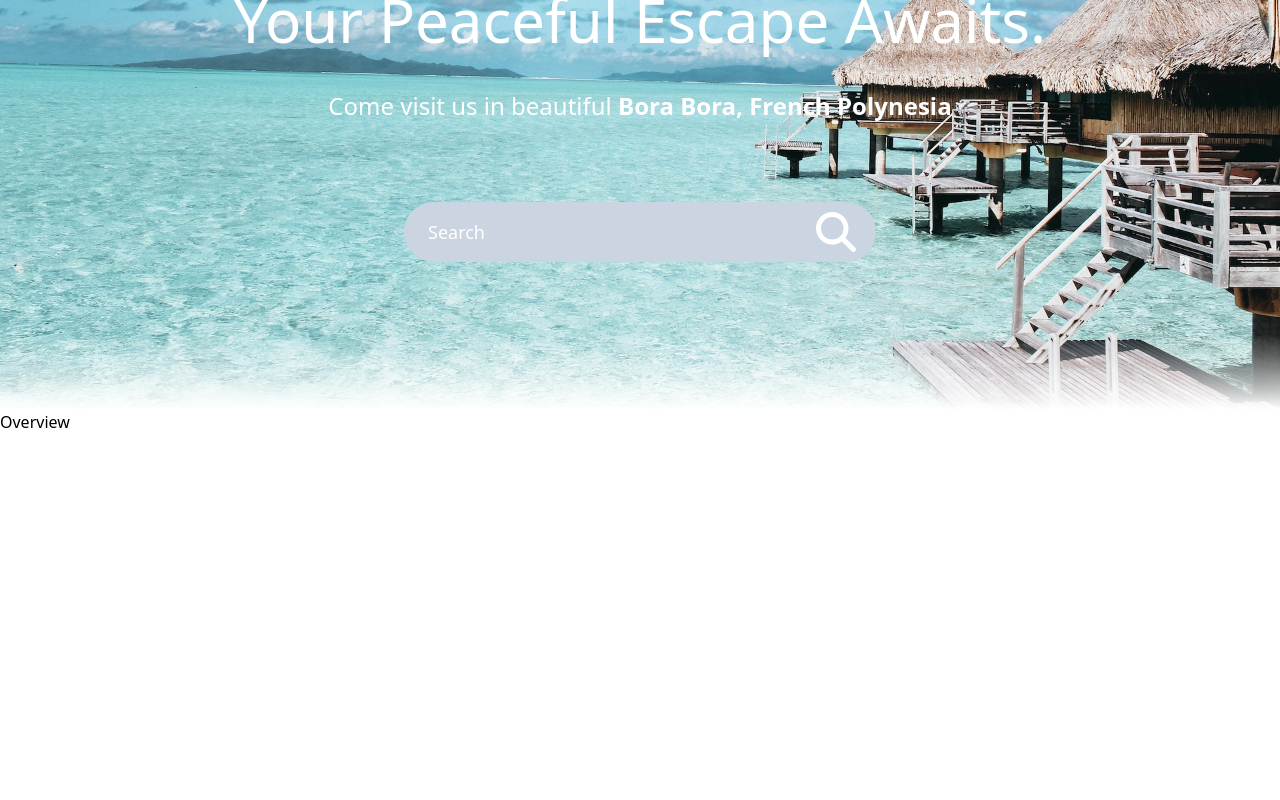
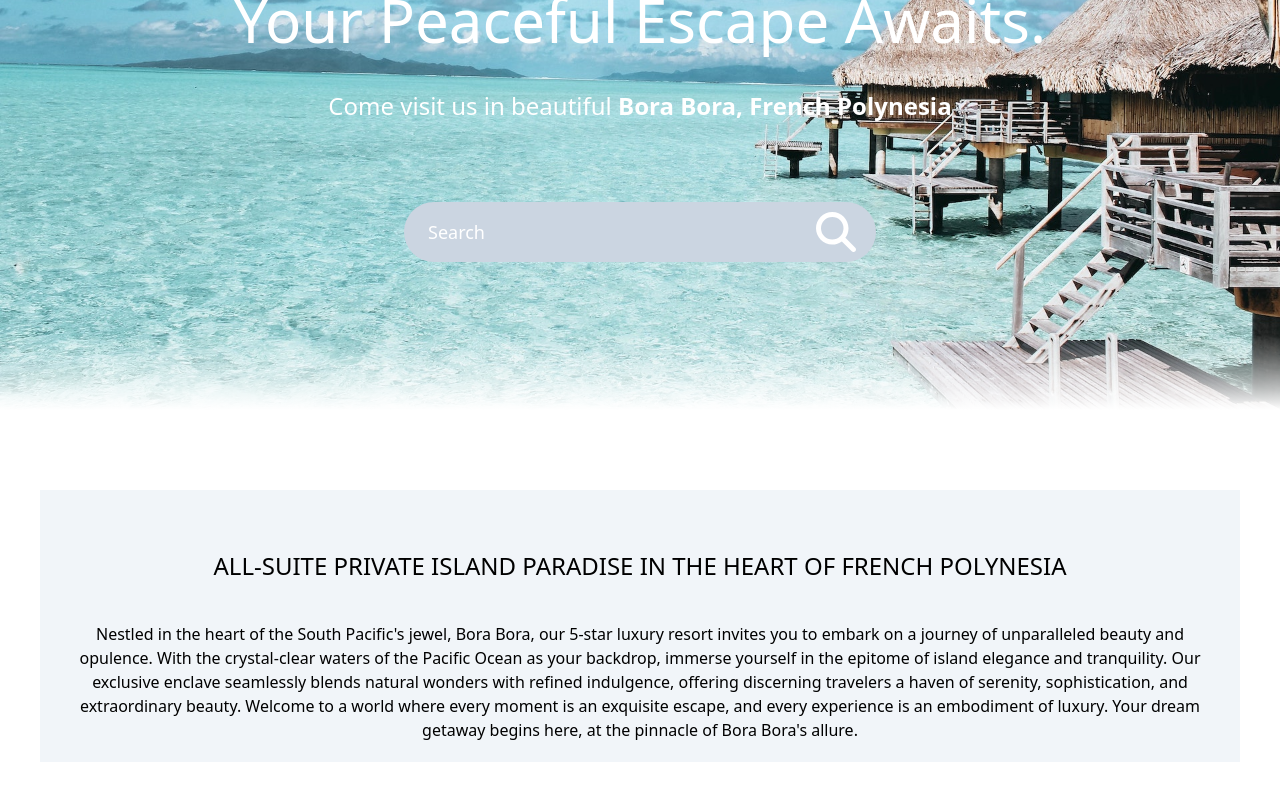
Before and after one commit to DustyDogCodex/white-lotus, a React (Vite) app: page / in a window 1280 px wide. Shown: the part 390-1190 px from the top of the page. Before the commit the page ends 824 px from the top, so only its background shows below. Built offline with nearby package versions, Linux system fonts and the light colour scheme; the HTML template or start-up script is replaced by a standard one.

Commit message:
finished overview section

```diff
--- a/src/components/Hero.tsx
+++ b/src/components/Hero.tsx
@@ -3,7 +3,8 @@ import searchIcon from '../assets/searchIcon.svg'
 
 function Hero() {
     return (
-        <div
+        <section
+            id="home"
             className="h-screen flex flex-col items-center bg-hero-bg-img bg-cover"
         >
             <motion.div
@@ -60,7 +61,7 @@ function Hero() {
 
             {/* this div adds a white smoke rising from the bottom effect which looks reallllllly coooooooooooooool */}
             <div className="absolute h-[75px] xs:h-[200px] bottom-0 w-full bg-[linear-gradient(180deg,_#ffffff00_0%,_#FFF_100%)]" />
-        </div>
+        </section>
     )
 }
 
--- a/src/components/Overview.tsx
+++ b/src/components/Overview.tsx
@@ -1,6 +1,30 @@
+import { motion } from "framer-motion"
+
 function Overview() {
     return (
-        <div>Overview</div>
+        <section
+            id="overview"
+            className="flex items-center justify-center p-10 my-10"
+        >
+            <motion.div
+                className="p-5 bg-slate-100 font-thin"
+                initial="hidden"
+                whileInView="visible"
+                viewport={{ once: true, amount: 0.5 }}
+                transition={{ duration: 0.75 }}
+                variants={{
+                    hidden: { opacity: 0, y: 100 },
+                    visible: { opacity: 1, y: 0}
+                }}
+            >
+                <h1 className="mt-10 text-2xl text-center">ALL-SUITE PRIVATE ISLAND PARADISE IN THE HEART OF FRENCH POLYNESIA</h1>
+                <p
+                    className="mt-10 text-center"
+                >
+                    Nestled in the heart of the South Pacific's jewel, Bora Bora, our 5-star luxury resort invites you to embark on a journey of unparalleled beauty and opulence. With the crystal-clear waters of the Pacific Ocean as your backdrop, immerse yourself in the epitome of island elegance and tranquility. Our exclusive enclave seamlessly blends natural wonders with refined indulgence, offering discerning travelers a haven of serenity, sophistication, and extraordinary beauty. Welcome to a world where every moment is an exquisite escape, and every experience is an embodiment of luxury. Your dream getaway begins here, at the pinnacle of Bora Bora's allure.
+                </p>
+            </motion.div>
+        </section>
     )
 }
 
```
